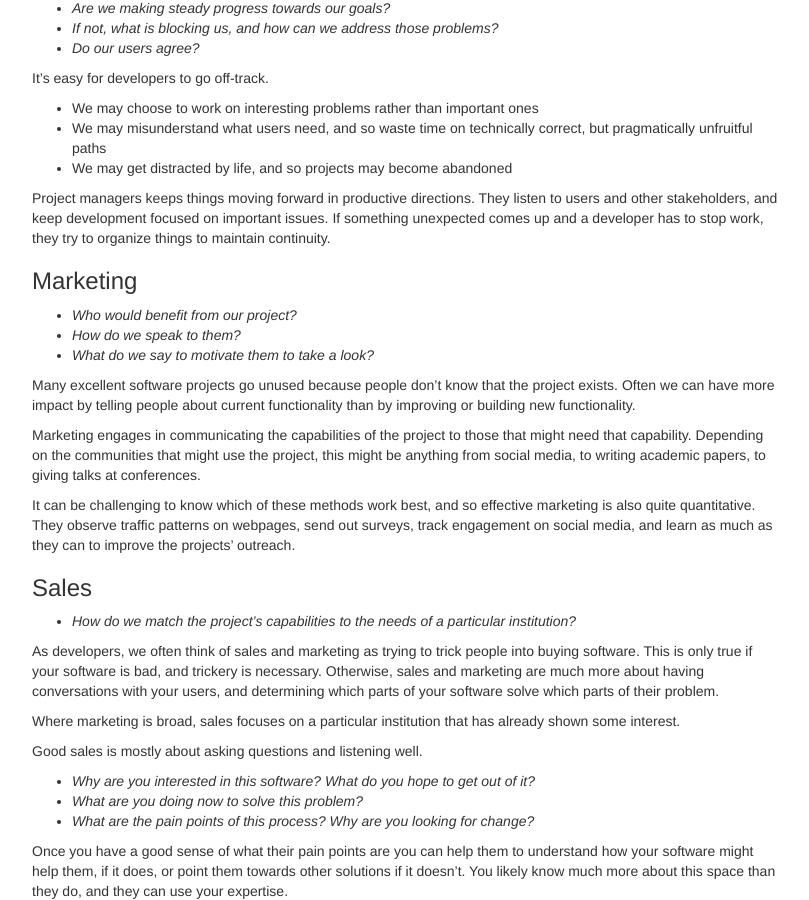
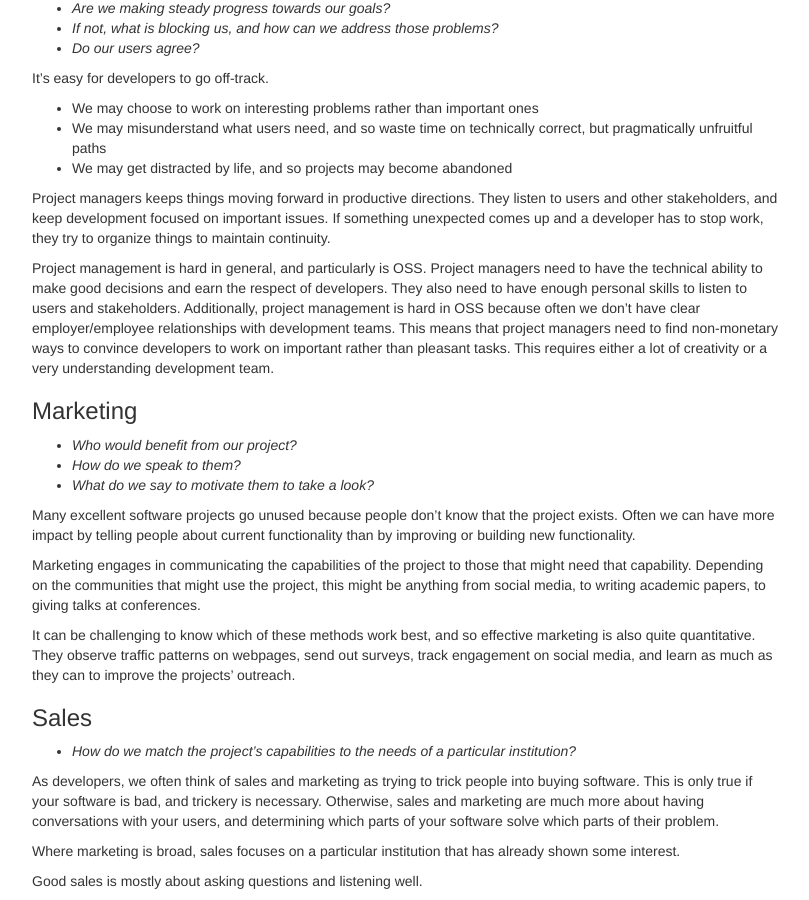
Before and after one commit to besyskymnbk/blog, a Jekyll site: the page built from _posts/work/2019-08-24-oss-roles.md, in a window 1280 px wide and 900 px high, scrolled down 532 px. Shown: the whole window, without its empty margins (233-1042 px from the left). Built offline with Jekyll 4.4.1, drawn with Linux system fonts in a browser that asks for light colours; comment, search, counter and statistics services are not loaded.

Commit message:
expand on project management

```diff
--- a/_posts/work/2019-08-24-oss-roles.md
+++ b/_posts/work/2019-08-24-oss-roles.md
@@ -49,6 +49,16 @@ They listen to users and other stakeholders,
 and keep development focused on important issues.
 If something unexpected comes up and a developer has to stop work,
 they try to organize things to maintain continuity.
+
+Project management is hard in general, and particularly is OSS.
+Project managers need to have the technical ability to make good decisions
+and earn the respect of developers.
+They also need to have enough personal skills to listen to users and stakeholders.
+Additionally, project management is hard in OSS because
+often we don't have clear employer/employee relationships with development teams.
+This means that project managers need to find non-monetary ways to convince developers to work on
+important rather than pleasant tasks.
+This requires either a lot of creativity or a very understanding development team.
 
 
 ### Marketing
```
